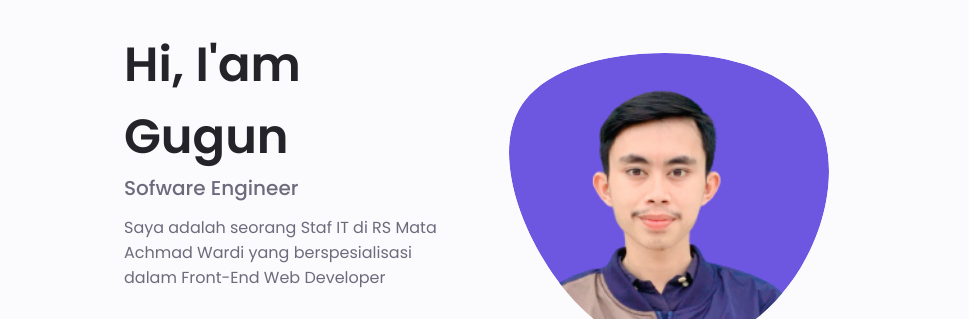
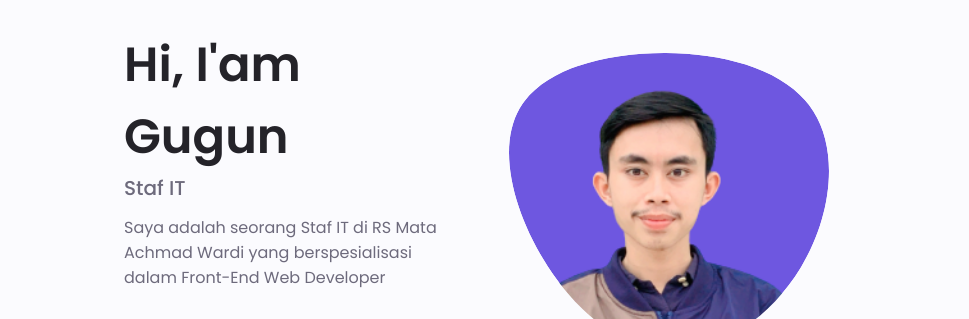
Before and after one commit to gugunmulyanaa/GugunMulyana_, a plain HTML site: page index.html in a window 1280 px wide. Shown: the part 155-474 px from the top of the page, 184-1153 px from the left. Drawn offline with nearby package versions, Linux system fonts and the light colour scheme.

Commit message:
Update index.html

```diff
--- a/index.html
+++ b/index.html
@@ -108,7 +108,7 @@
 
                     <div class="home_data">
                         <h1 class="home_title">Hi, I'am Gugun</h1>
-                        <h3 class="home_subtitle">Sofware Engineer</h3>
+                        <h3 class="home_subtitle">Staf IT</h3>
                         <p class="home_description">Saya adalah seorang Staf IT di RS Mata Achmad Wardi yang berspesialisasi dalam
                             Front-End Web Developer</p>
                         <a href="#contact" class="button button--flex">
```
